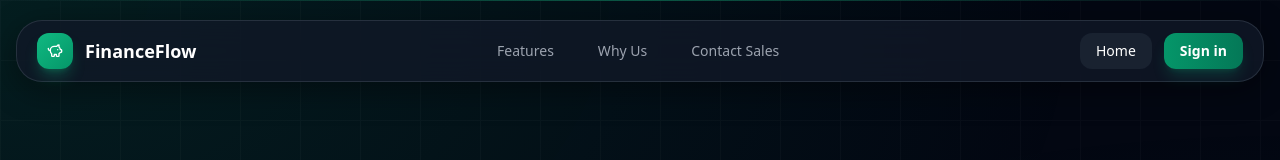
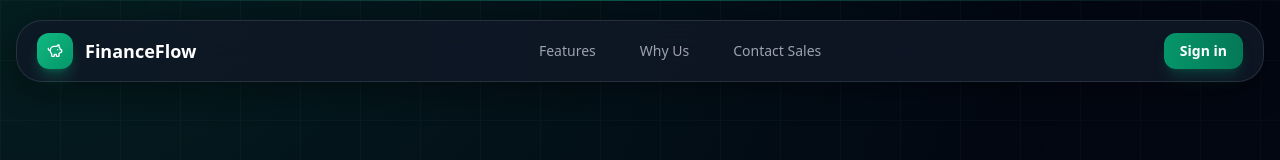
Before and after one commit to Tswalano/loan_managementv2, a React (Vite) app: page / in a window 1280 px wide. Shown: the top 160 px of the page. Built offline with nearby package versions, Linux system fonts and the light colour scheme; no server answers.

Commit message:
Remove 'Home' link from landing navbar
Delete the right-side 'Home' Link in src/components/layout/landing-navbar.tsx. The change removes the duplicate home navigation item and simplifies the navbar, leaving the login CTA as the primary action on the right.

```diff
--- a/src/components/layout/landing-navbar.tsx
+++ b/src/components/layout/landing-navbar.tsx
@@ -63,17 +63,6 @@ export default function LandingNavbar({ variant = 'landing' }: LandingNavbarProp
 
                     {/* Right */}
                     <div className="flex items-center gap-3">
-                        <Link
-                            to="/"
-                            className={cn(
-                                'hidden sm:block px-4 py-2 rounded-xl text-sm font-medium transition-all duration-200',
-                                location.pathname === '/'
-                                    ? 'bg-gray-800/70 text-white'
-                                    : 'text-gray-400 hover:text-white hover:bg-gray-800/60'
-                            )}
-                        >
-                            Home
-                        </Link>
                         <button
                             onClick={() => navigate('/app/login')}
                             className="px-4 py-2 rounded-xl text-sm font-semibold bg-gradient-to-r from-emerald-600 to-emerald-700 hover:from-emerald-500 hover:to-emerald-600 text-white shadow-lg shadow-emerald-500/20 transition-all duration-200"
```
